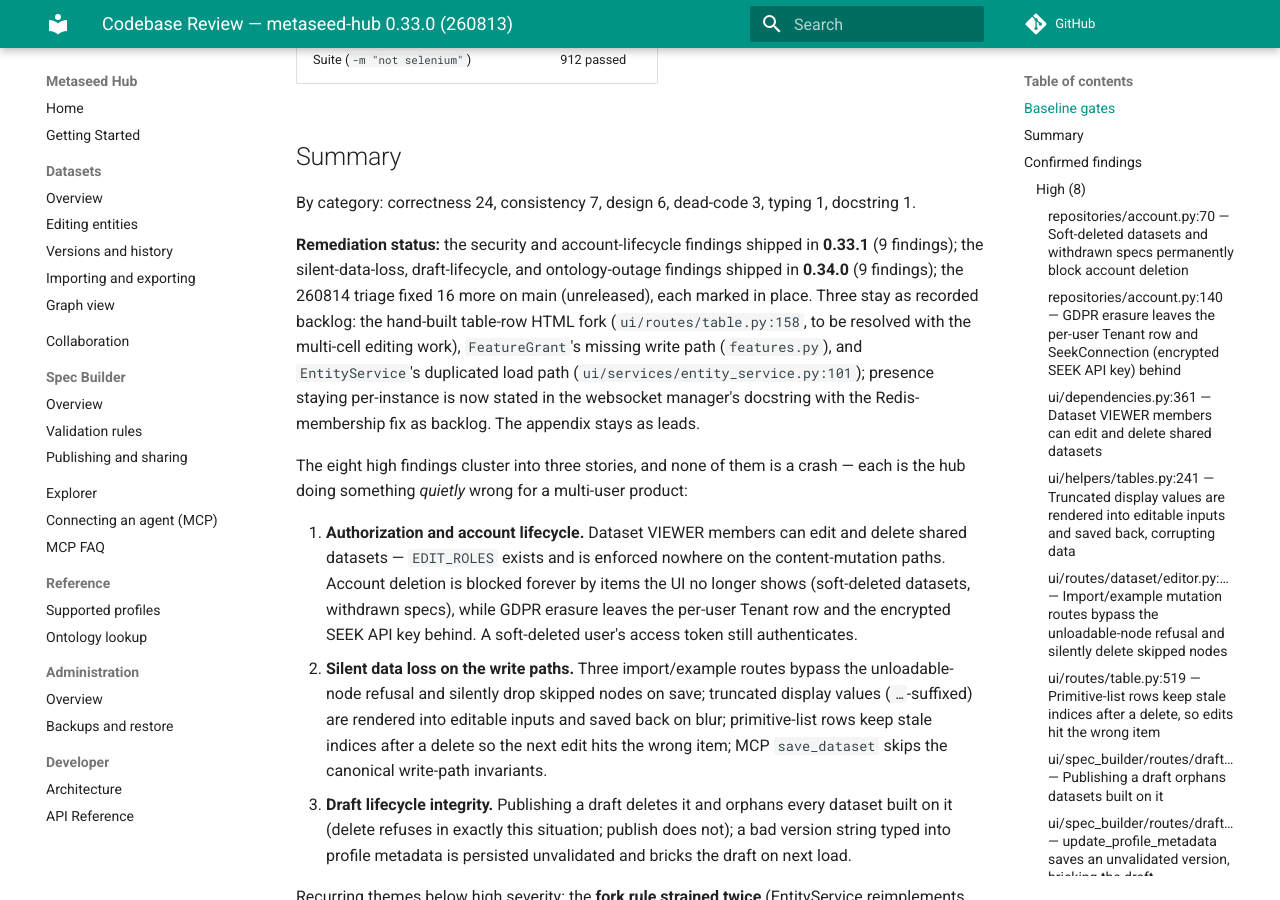
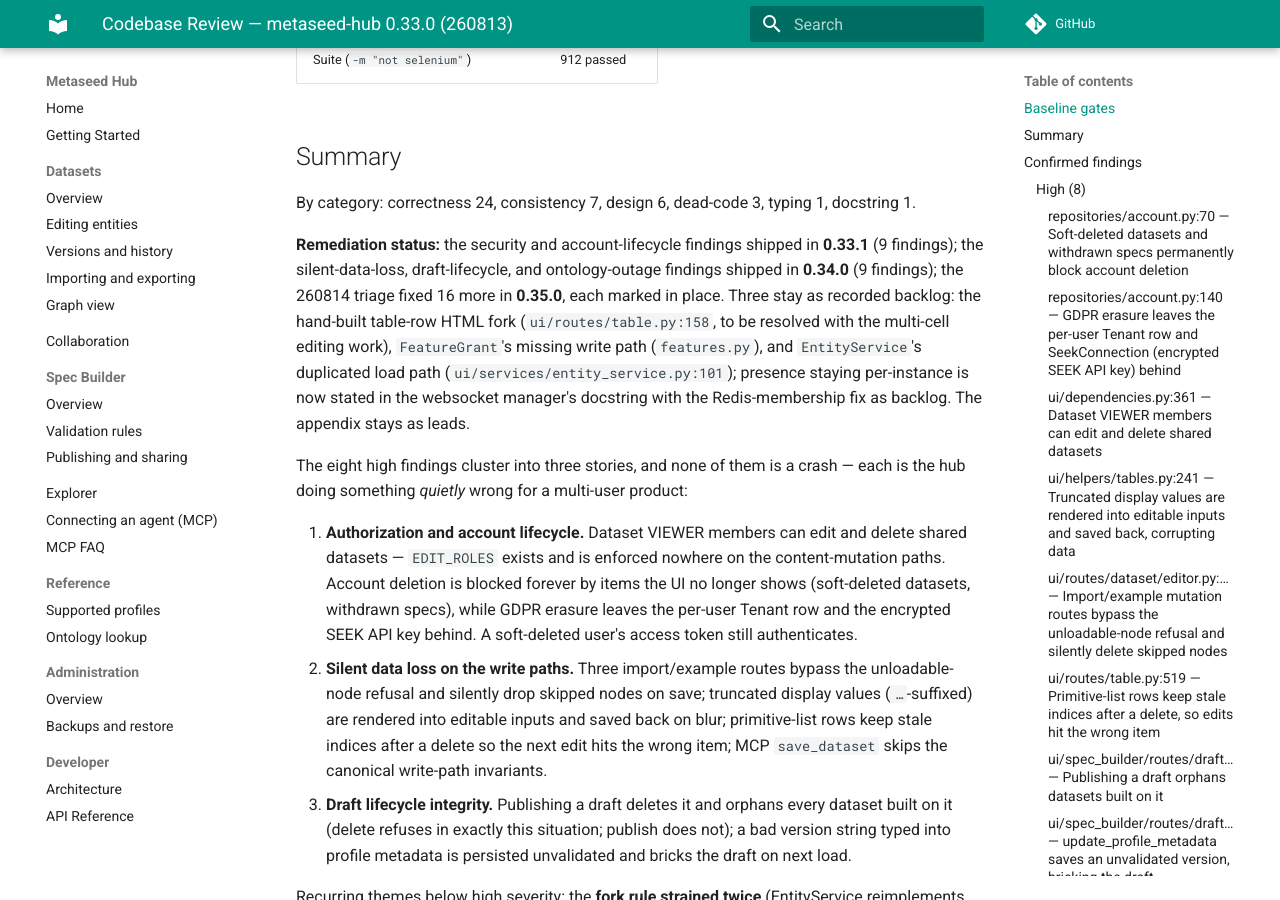
Before and after one commit to sorenwacker/metaseed-hub, an MkDocs documentation site: the page built from docs/REVIEW.md, in a window 1280 px wide and 900 px high, scrolled down 759 px. Built offline with MkDocs 1.6.1 and Material for MkDocs 9.7.7, drawn with Linux system fonts in a browser that asks for light colours; comment, search, counter and statistics services are not loaded; some of the changed text lies outside the part shown.

Commit message:
require metaseed 0.36.0 and close the changelog for 0.35.0

```diff
--- a/docs/REVIEW.md
+++ b/docs/REVIEW.md
@@ -21,7 +21,7 @@
 
 By category: correctness 24, consistency 7, design 6, dead-code 3, typing 1, docstring 1.
 
-**Remediation status:** the security and account-lifecycle findings shipped in **0.33.1** (9 findings); the silent-data-loss, draft-lifecycle, and ontology-outage findings shipped in **0.34.0** (9 findings); the 260814 triage fixed 16 more on main (unreleased), each marked in place. Three stay as recorded backlog: the hand-built table-row HTML fork (`ui/routes/table.py:158`, to be resolved with the multi-cell editing work), `FeatureGrant`'s missing write path (`features.py`), and `EntityService`'s duplicated load path (`ui/services/entity_service.py:101`); presence staying per-instance is now stated in the websocket manager's docstring with the Redis-membership fix as backlog. The appendix stays as leads.
+**Remediation status:** the security and account-lifecycle findings shipped in **0.33.1** (9 findings); the silent-data-loss, draft-lifecycle, and ontology-outage findings shipped in **0.34.0** (9 findings); the 260814 triage fixed 16 more in **0.35.0**, each marked in place. Three stay as recorded backlog: the hand-built table-row HTML fork (`ui/routes/table.py:158`, to be resolved with the multi-cell editing work), `FeatureGrant`'s missing write path (`features.py`), and `EntityService`'s duplicated load path (`ui/services/entity_service.py:101`); presence staying per-instance is now stated in the websocket manager's docstring with the Redis-membership fix as backlog. The appendix stays as leads.
 
 The eight high findings cluster into three stories, and none of them is a crash — each is the hub doing something *quietly* wrong for a multi-user product:
 
@@ -119,7 +119,7 @@
 
 #### `alembic/versions/0053220bed75_add_spec_draft_id_to_project.py:33` — downgrade() calls op.drop_constraint(None, ...), which cannot execute
 
-**Status: fixed on main (unreleased).**
+**Status: fixed in 0.35.0.**
 
 `op.drop_constraint(None, "projects", type_="foreignkey")` builds an unnamed constraint; SQLAlchemy raises CompileError ("it has no name") when emitting DROP CONSTRAINT, so this downgrade fails at runtime. The auto-generated "please adjust" stub was never adjusted, and migration tests only run upgrades (tests/test_migrations_match_models.py, tests/test_spec_version_migration.py), so nothing catches it.
 
@@ -129,7 +129,7 @@
 
 #### `alembic/versions/d5b1a0f1f999_add_multi_spec_and_workspace_team_.py:131` — downgrade() is unrunnable: drop_constraint(None) twice and NOT NULL add without backfill
 
-**Status: fixed on main (unreleased).**
+**Status: fixed in 0.35.0.**
 
 Lines 131-132 call `op.drop_constraint(None, "spec_drafts", type_="foreignkey")` twice — SQLAlchemy cannot emit DROP CONSTRAINT for an unnamed constraint, so this raises CompileError. Additionally line 128 re-adds `tenant_id` with `nullable=False` and no default or backfill, which fails on any populated spec_drafts table (contrast with this file's own upgrade(), which adds workspace_id nullable, backfills, then tightens). The "commands auto generated by Alembic - please adjust" markers were left in without the adjustment being made.
 
@@ -177,7 +177,7 @@
 
 #### `mcp/__init__.py:398` — _published_spec resolves cross-tenant name collisions nondeterministically
 
-**Status: fixed on main (unreleased).**
+**Status: fixed in 0.35.0.**
 
 Published specs are looked up hub-wide (deliberately not tenant-scoped), but the uniqueness constraint on specs is `uq_specs_tenant_name_version` (tenant, name, version) — so two tenants can each publish a spec with the same name and version. `_published_spec` ends with `return result.scalars().first()` on a query with no ORDER BY: which tenant's spec wins is decided by row order and can differ between calls. create_dataset then binds `spec_id = published.id` to an arbitrary one of them, and `_profile_spec` (used by validate_dataset via get_profile_schema/get_profile_relationships for name-based resolution) may resolve a different one on another call. list_profiles similarly reports both as indistinguishable entries `{"name": s.name, "versions": [s.version]}`.
 
@@ -207,7 +207,7 @@
 
 #### `mcp/_rule_tools.py:81` — applies_to narrowed to str; multi-entity rules are unauthorable over MCP
 
-**Status: fixed on main (unreleased).**
+**Status: fixed in 0.35.0.**
 
 spec_add_rule and spec_update_rule declare `applies_to: str | None = None`, but metaseed's ValidationRuleSpec declares `applies_to: list[str] | str = "all"` (metaseed/src/metaseed/specs/schema.py line 436). A rule that applies to several named entity types cannot be expressed through these tools — exactly the 'silently unauthorable over MCP' case `_rule_attributes` and the parity gate exist to prevent. tests/test_mcp_rule_parity.py checks only parameter *names* against RULE_ATTRIBUTE_NAMES, so this type narrowing is invisible to the gate.
 
@@ -227,7 +227,7 @@
 
 #### `ui/explore_routes.py:94` — Explore catalog offers shared drafts that load_profile_spec then refuses
 
-**Status: fixed on main (unreleased).**
+**Status: fixed in 0.35.0.**
 
 _build_explore_catalog includes drafts shared with the user via SpecDraftMember (lines 239-249) so they appear as selectable profiles, but load_profile_spec's draft branch scopes strictly to SpecDraft.tenant_id == tenant_id (the caller's own tenant). Comparing a shared draft therefore always resolves to None and the request fails with 'No valid profiles found' / an empty graph, even though the same user can open that draft in the spec builder (get_draft_role grants member access).
 
@@ -237,7 +237,7 @@
 
 #### `ui/helpers/entity_import.py:88` — Unmatched _parent references are silently flattened to root during import
 
-**Status: fixed on main (unreleased).**
+**Status: fixed in 0.35.0.**
 
 add_entities_in_order attaches each row with `parent_id=node_by_identifier.get(parent_key)`. When parent_key is non-empty but not (yet) in the map, the node is silently created at root with no entry in `errors` — the import reports full success while the hierarchy is flattened. This also makes the result order-dependent: processing is by type in `[root_entity] + facade.entities` declaration order, not topological order, so a child whose parent type is declared later in the spec can never find its parent even when the workbook data is correct.
 
@@ -257,7 +257,7 @@
 
 #### `ui/routes/table.py:137` — _get_default_values fabricates placeholder data and persists it with validation skipped
 
-**Status: fixed on main (unreleased).**
+**Status: fixed in 0.35.0.**
 
 For a new entity row, required string fields get invented values like `f"New {fname.replace('_', ' ').title()}"`, identifiers get `str(uuid.uuid4())[:8]`, numbers get 0/0.0, and the instance is saved via `model_construct` with `skip_validation=True`. This directly contradicts the project's stated data principle (leave unknown fields empty so validation reports them; an empty required field is a smaller problem than a wrong one). A user who never edits a cell ships a dataset whose required fields hold fabricated strings that satisfy validation, silently masking missing data.
 
@@ -275,7 +275,7 @@
 
 #### `ui/routes/table.py:459` — helper.field_info() raises KeyError on caller-controlled field names; unhandled -> 500
 
-**Status: fixed on main (unreleased).**
+**Status: fixed in 0.35.0.**
 
 metaseed's EntityHelper.field_info raises KeyError for an unknown field (facade/helper.py line 289). Four call sites pass caller-controlled names without catching it: update_table_cell line 459 (`info = helper.field_info(field_name)` for every non-underscore form key), add_table_row line 279 (try block catches only AttributeError), update_single_entity_field line 617, and delete_single_entity_field line 721. A stale form after a spec change, or a crafted request, produces an unhandled 500. Worst is delete_single_entity_field: the KeyError fires after the mutation has already been saved (line 717), so the state change commits and the client still gets a 500.
 
@@ -293,7 +293,7 @@
 
 #### `ui/spec_builder/access.py:131` — can_edit_spec docstring contradicts its implementation
 
-**Status: fixed on main (unreleased).**
+**Status: fixed in 0.35.0.**
 
 The docstring states 'Its author, and nobody else' and 'Sharing a published specification with another person is not possible today (``spec_members`` has no interface writing to it); when it returns, it belongs here.' The function body then checks `role_of(session, resource_for("spec"), spec.id, user_id) in EDIT_ROLES`, and the generic sharing routes (src/metaseed_hub/ui/routes/sharing.py, kind="spec") do write spec_members rows. Related stale comments in draft_routes.py repeat claims the code does not implement: unpublish_spec_endpoint says 'its publisher, and tenant admins and owners' and view_spec says 'only its author or a tenant admin can change it', but can_edit_spec has no tenant-admin branch. Wrong prose on an authorization function misleads the next security-relevant change.
 
@@ -303,7 +303,7 @@
 
 #### `ui/spec_builder/access.py:272` — require_draft_owner has no production caller
 
-**Status: fixed on main (unreleased).**
+**Status: fixed in 0.35.0.**
 
 Grep across src/ finds no caller of `require_draft_owner`; only tests/test_security.py exercises it directly. Its docstring says it is 'Used to gate membership management', but membership management now goes through the generic sharing routes (src/metaseed_hub/ui/routes/sharing.py backed by metaseed_hub/sharing.py); the former member_routes module is gone (only a stale routes/__pycache__/member_routes.cpython-313.pyc remains). Per the project rule, code written but never reached is a defect, and the tests currently certify a function nothing uses.
 
@@ -333,7 +333,7 @@
 
 #### `ui/spec_builder/routes/list_routes.py:228` — Spec YAML import reads the upload unbounded
 
-**Status: fixed on main (unreleased).**
+**Status: fixed in 0.35.0.**
 
 import_spec does `content = await spec_file.read()` with no size cap. helpers/uploads.py exists precisely for this — its comment calls the bare read 'a memory-pressure DoS on a deployment without an edge cap' — and every dataset import route uses read_upload_capped. The spec-builder import is the one upload endpoint that skips it.
 
@@ -343,7 +343,7 @@
 
 #### `ui/spec_builder/routes/list_routes.py:267` — GET /clone/{profile}/{version} creates a draft (state-changing GET)
 
-**Status: fixed on main (unreleased).**
+**Status: fixed in 0.35.0.**
 
 `clone_template` is registered with `@router.get` but calls `create_new_draft`, committing a new SpecDraft row. It is linked as a plain `<a href>` from spec_builder/start.html. A state-changing GET is exempt from the app-wide Origin-based CSRF guard (which covers unsafe methods only), so a cross-site `<img src="/hub/spec-builder/clone/x/1.0">` can create drafts in a signed-in user's account, and browser prefetching/crawling of the link creates drafts unintentionally. The sibling create paths (`POST /new`, `POST /import`) are correctly POSTs.
 
@@ -353,7 +353,7 @@
 
 #### `websocket/__init__.py:231` — Presence lists are per-instance despite Redis pub/sub scaling claim
 
-**Status: fixed on main (unreleased).**
+**Status: fixed in 0.35.0.**
 
 The class docstring says the manager uses "Redis pub/sub for scaling", and message broadcasts do fan out across instances. But `Room.connections` is process-local state, and join/leave broadcasts embed `"presence": room.get_presence()` -- only this instance's connections. With two app instances, a user joining on instance A publishes a presence list that omits everyone connected on instance B, so every client's presence view is wrong the moment a second instance exists. Message delivery scales; presence does not.
 
@@ -375,7 +375,7 @@
 
 #### `auth/__init__.py:312` — Personal-access-token users silently get empty entitlements
 
-**Status: fixed on main (unreleased).**
+**Status: fixed in 0.35.0.**
 
 The PAT branch of `get_current_user` constructs `TokenUser(sub=..., roles=[])` and lets `entitlements` default to []. The empty `roles` is deliberate and commented; the empty `entitlements` is neither. Feature grants (`has_feature`/`enabled_features`) key off `TokenUser.entitlements`, so any entitlement-gated capability ever exposed through a Bearer/PAT route will return 404 for a PAT caller even though the same person passes the gate in a browser. Today the only `get_current_user` consumer (api/datasets.py) is not feature-gated, so the gap is latent -- but it is undocumented and will surprise whoever first gates an API route.
 
@@ -385,7 +385,7 @@
 
 #### `scripts/seed_ontology_demo.py:47` — Demo spec uses ontology_term where the picker filter key is ontologies
 
-**Status: fixed on main (unreleased).**
+**Status: fixed in 0.35.0.**
 
 Every ontology field in ONTOLOGY_DEMO_SPEC restricts lookup via e.g. `"ontology_term": "ncbitaxon"`. In metaseed's FieldSpec, `ontology_term` records what the field *means* (a term accession like "MIAPPE:DM-1"); the key that scopes the value picker is `ontologies` (a list of ontology ids) — see metaseed/src/metaseed/specs/schema.py FieldSpec docstring, and the hub UI keys the autocomplete off `field.ontologies` only (src/metaseed_hub/ui/templates/partials/entity_form.html: `data-ontologies="{{ field.ontologies | join(',') }}"`, placeholder "Search all ontologies..." otherwise). So every field this script seeds renders an unfiltered "Search all ontologies..." picker, defeating the script's stated purpose (per-ontology filtered lookup: NCBI Taxonomy, PO, ChEBI, ENVO, PATO, UO) and making `any_ontology_term` ("no filter") indistinguishable from the rest.
 
@@ -395,7 +395,7 @@
 
 #### `ui/routes/sharing.py:63` — _db_user_id is never called
 
-**Status: fixed on main (unreleased).**
+**Status: fixed in 0.35.0.**
 
 `async def _db_user_id(session: DbSession, user: TokenUser) -> str` is defined but referenced nowhere in src/ or tests/ (verified by grep across the repository; the only hit is its definition). _viewer supersedes it - it returns the same db_user id plus the tenant id. Project rules treat dead code as a defect to remove.
 
--- a/pyproject.toml
+++ b/pyproject.toml
@@ -21,7 +21,7 @@
     "pydantic-settings>=2.14.2",
     "python-jose[cryptography]>=3.3.0",
     "httpx>=0.28.0",
-    "metaseed[dcat,seek]>=0.35.0,<1",
+    "metaseed[dcat,seek]>=0.36.0,<1",
     "mcp>=1.28,<2",
     "types-pyyaml>=6.0.12.20260408",
 ]
```
Also changed, not shown: CHANGELOG.md (+1 -1 lines), 1 other file.
